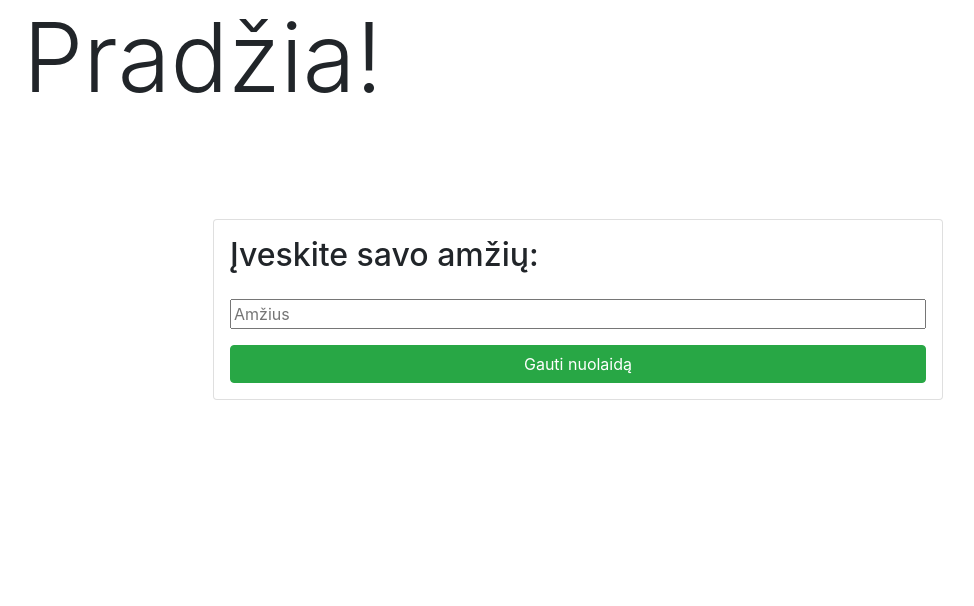
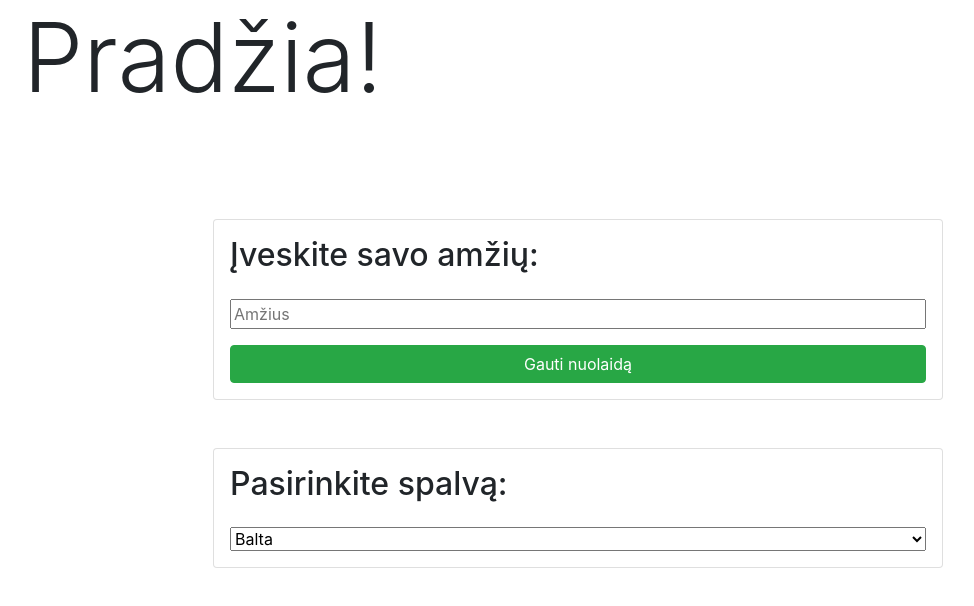
Before and after one commit to findB/WEB-projects, a website: page src/index.html in a window 1280 px wide. Shown: the whole page, without its empty margins (62-1036 px from the left). Drawn offline with nearby package versions, Linux system fonts and the light colour scheme.

Commit message:
Uzduotis Nr. 5

```diff
--- a/src/frontend/start.js
+++ b/src/frontend/start.js
@@ -30,6 +30,11 @@ export default function() {
         }
     });
 
+    // Uzduotis Nr. 5
+    document.getElementById("colorSelect").addEventListener('change', function(e){
+        //console.log(e.target.value);
+        document.getElementById("mainBody").style.backgroundColor = e.target.value;
+    });
 
     // Toliau nekeisti
 
--- a/src/index.html
+++ b/src/index.html
@@ -9,7 +9,7 @@
     <link href="https://maxcdn.bootstrapcdn.com/bootstrap/4.0.0/css/bootstrap.min.css" rel="stylesheet" integrity="sha384-Gn5384xqQ1aoWXA+058RXPxPg6fy4IWvTNh0E263XmFcJlSAwiGgFAW/dAiS6JXm" crossorigin="anonymous">
 </head>
 
-<body>
+<body id="mainBody">
 
     <div class="container">
         <header class="row">
@@ -42,6 +42,21 @@
             </div>
         </section>
 
+        <section class="row mt-5">
+            <div class="col-md-8 col-sm-12 offset-md-2">
+                <div class="card p-3">
+                     <h2 class="h2">Pasirinkite spalvą: </h2>
+                    <select id="colorSelect" class="mt-3" >
+                        <option value="#fff" selected>Balta</option>
+                        <option value="#f00">Raudona</option>
+                        <option value="#0f0">Žalia</option>
+                        <option value="#00f">Mėlyna</option>
+                    </select>
+                </div>
+            </div>
+        </section>
+
+
     </div>
 
 </body>
```
